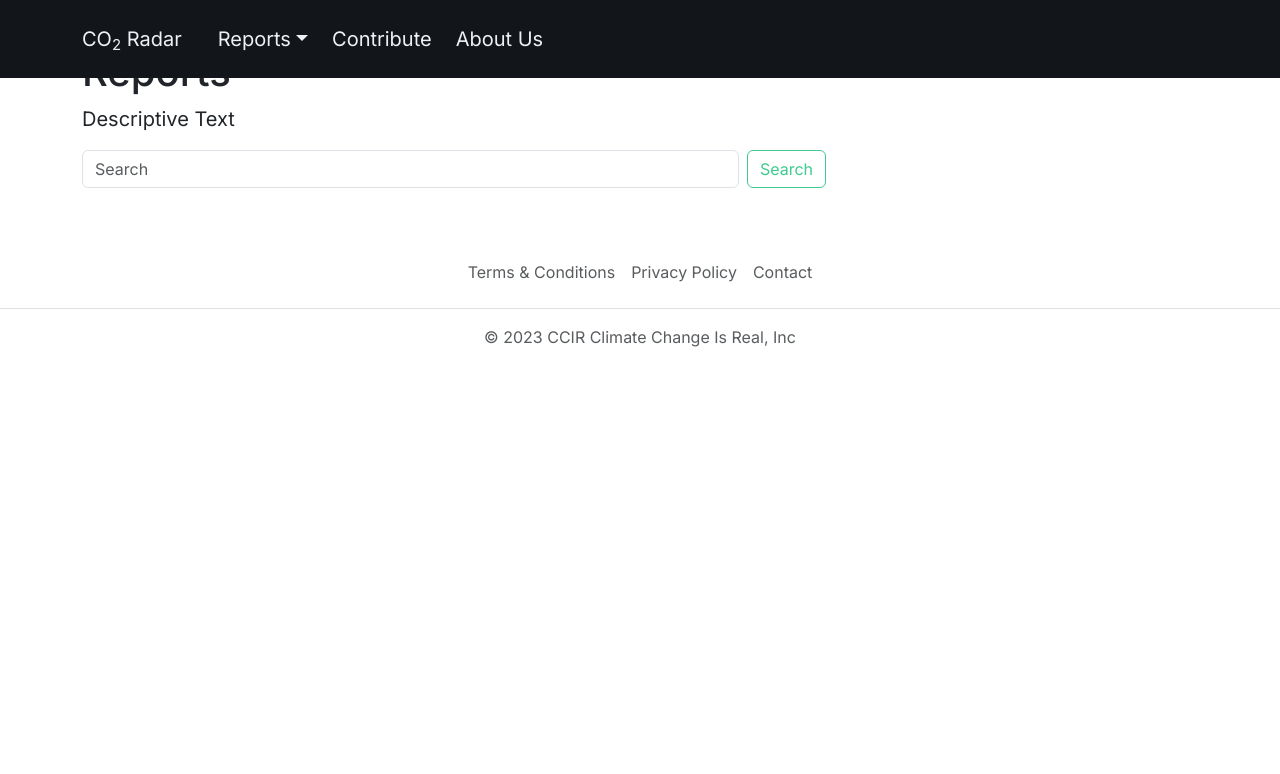
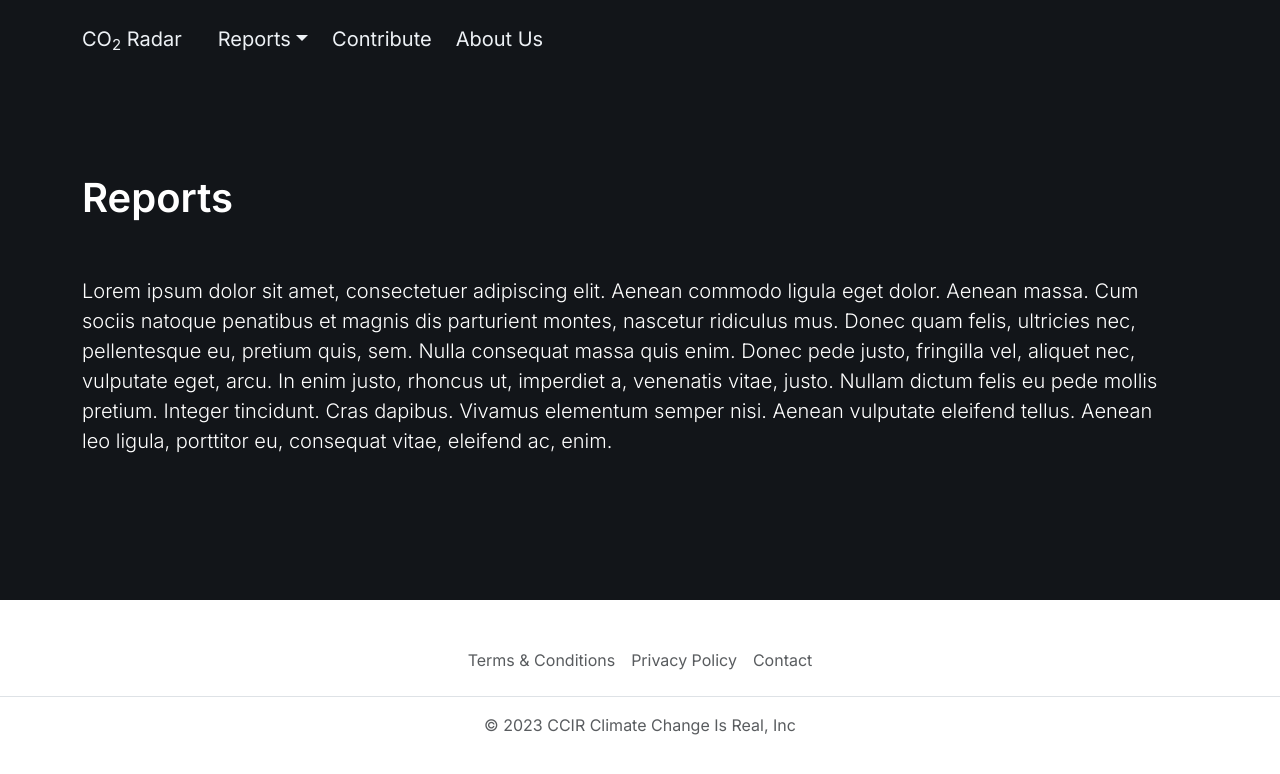
Before and after one commit to catmir/co2_radar, a Next.js app: page /reports in a window 1280 px wide. Shown: the top 774 px of the page. Built offline with nearby package versions, Linux system fonts and the light colour scheme.

Commit message:
Other Reports Pages

```diff
--- a/pages/report-2022.js
+++ b/pages/report-2022.js
@@ -44,7 +44,6 @@ export default function Report2022() {
                   <p>Transport & Environment. (13. Juli 2023). Ranking der Kreuzfahrtunternehmen in Europa nach Höhe der ausgestoßenen CO2-Emissionen im Jahr 2022 (in Millionen Tonnen Kohlendioxid) [Graph]. Link: <Link className="text-primary" href="https://de-statista-com.pxz.iubh.de:8443/statistik/daten/studie/1412754/umfrage/kreuzfahrtunternehmen-in-europa-nach-hoehe-der-co%25E2%2582%2582-emissionen/">Statista</Link>.</p>
                   <p>WWF. (6. Juni 2023). Jährliche Emissionen der größten Emittenten in der deutschen Industrie im Jahr 2022 (in Mio. Tonnen CO2) [Graph]. Link: <Link className="text-primary" href="https://de-statista-com.pxz.iubh.de:8443/statistik/daten/studie/1389225/umfrage/groessten-emittenten-der-deutschen-industrie/">Statista</Link>.</p>
                 </div>
-
               </div>
             </section>
 
--- a/pages/reports.js
+++ b/pages/reports.js
@@ -16,18 +16,19 @@ export default function Reports() {
 
         <Header/>
 
-        <main>
-        <div className="container my-5">
-          <h1>Reports</h1>
-          <div className="col-lg-8 px-0">
-            <p className="fs-5">Descriptive Text</p>
+        <main className="page-wrapper">
 
-            <form className="d-flex" role="search">
-              <input className="form-control me-2" type="search" placeholder="Search" aria-label="Search"/>
-              <button className="btn btn-outline-success" type="submit">Search</button>
-            </form>
-          </div>
-        </div>
+          <section id="report" className="bg-dark dark-mode position-relative py-5">
+            <div className="container position-relative zindex-2 py-md-3 py-lg-5">
+              <div className="row align-items-start pt-5 pb-2 pb-sm-3 mt-sm-4">
+                <h1 className="text-light fs-1 fw-semibold lh-base">Reports</h1>
+                <div className="row align-items-start pt-3 pb-2 pb-sm-3 mt-sm-4">
+                  <p className="col text-light fs-5 fw-light">Lorem ipsum dolor sit amet, consectetuer adipiscing elit. Aenean commodo ligula eget dolor. Aenean massa. Cum sociis natoque penatibus et magnis dis parturient montes, nascetur ridiculus mus. Donec quam felis, ultricies nec, pellentesque eu, pretium quis, sem. Nulla consequat massa quis enim. Donec pede justo, fringilla vel, aliquet nec, vulputate eget, arcu. In enim justo, rhoncus ut, imperdiet a, venenatis vitae, justo. Nullam dictum felis eu pede mollis pretium. Integer tincidunt. Cras dapibus. Vivamus elementum semper nisi. Aenean vulputate eleifend tellus. Aenean leo ligula, porttitor eu, consequat vitae, eleifend ac, enim. </p>
+                </div>
+              </div>
+            </div>
+          </section>
+
         </main>
 
         <Footer/>
```
Also changed, not shown: pages/more-reports.js (+13 -5 lines), pages/report-2020.js (+13 -5 lines), pages/report-2021.js (+13 -5 lines).
